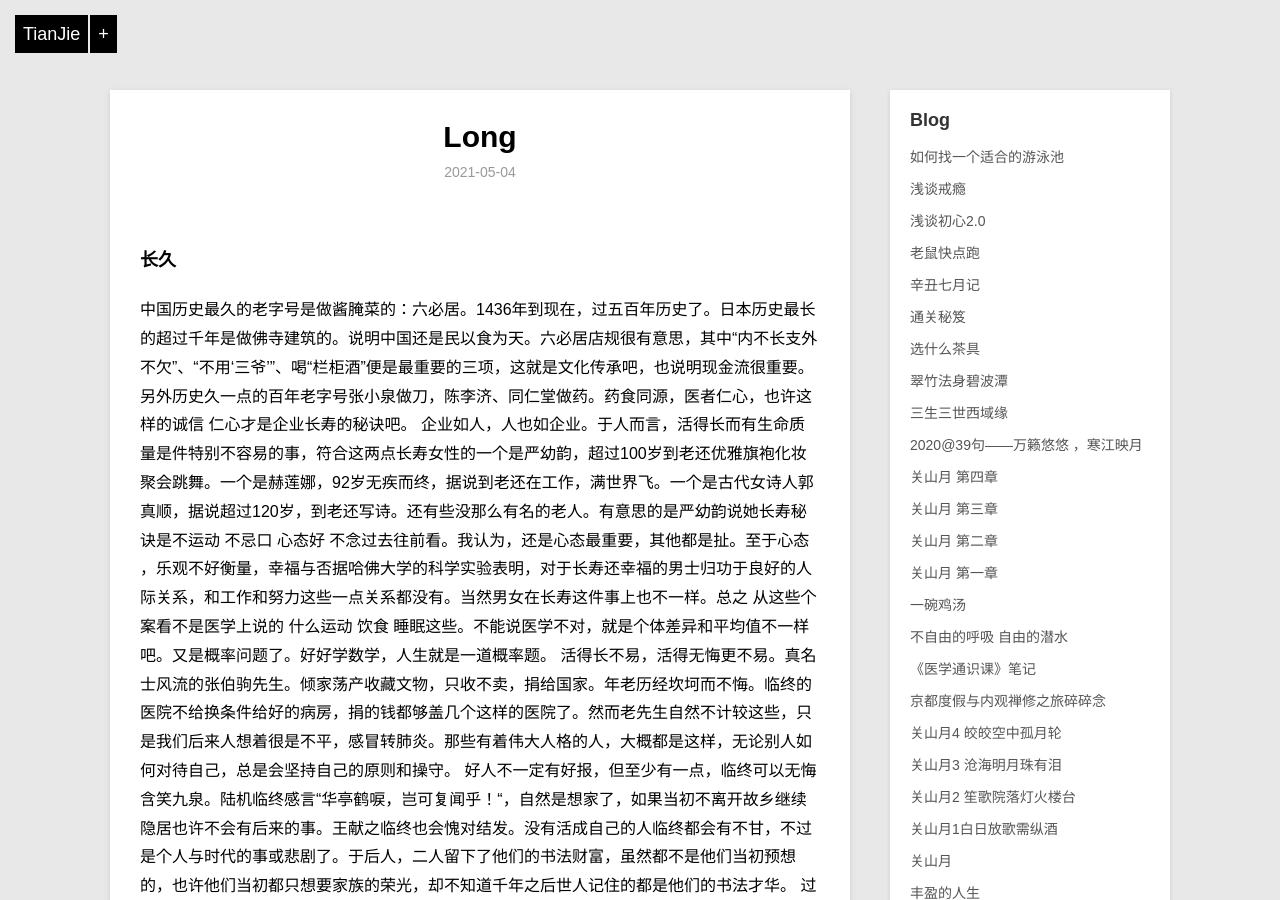
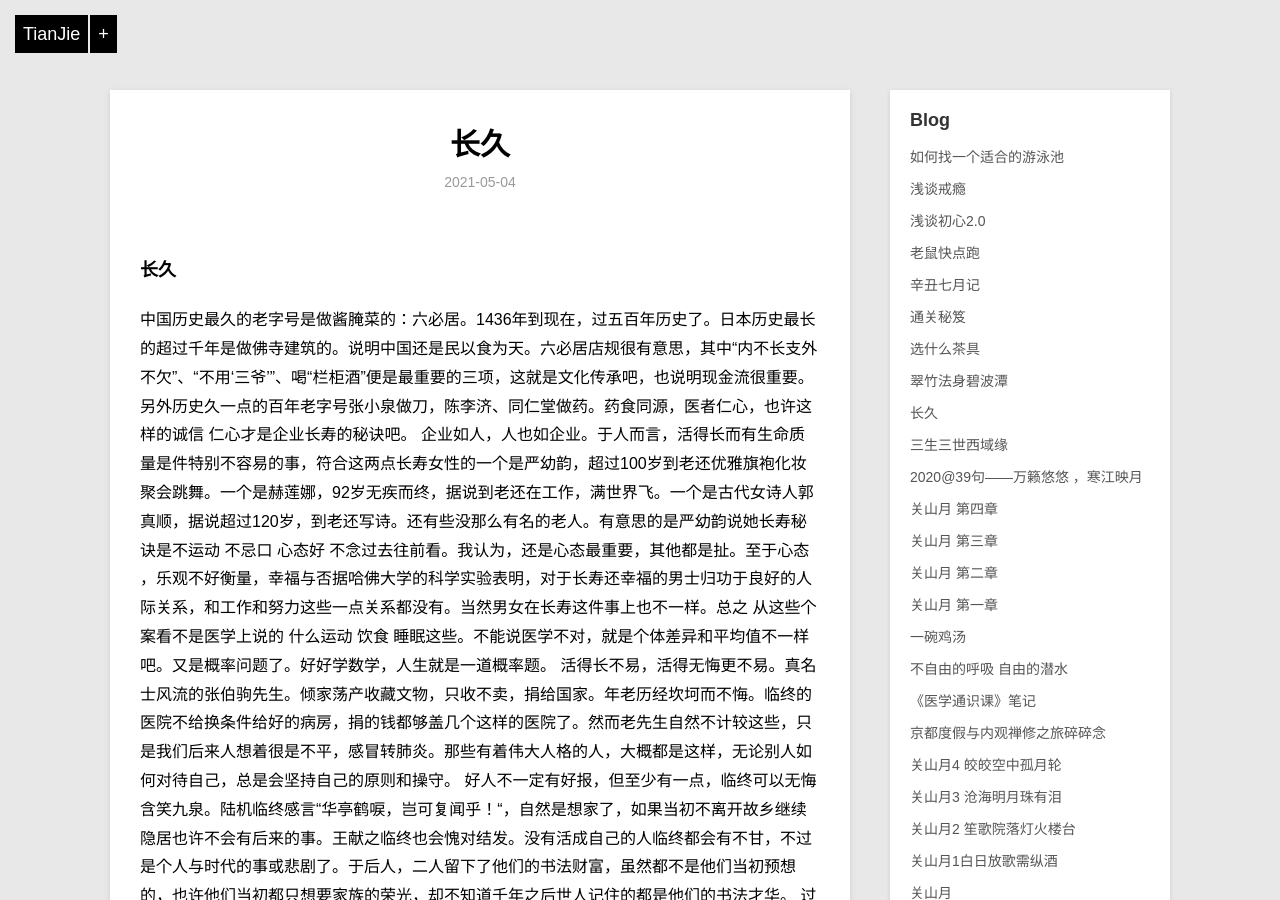
Before and after one commit to violettianjie/violettianjie.github.io, a Jekyll site: the page built from _posts/blog/2021-05-04-long.md, in a window 1280 px wide and 900 px high. Built offline with Jekyll 4.4.1, drawn with Linux system fonts in a browser that asks for light colours; our own code applies the rules of GitHub Pages for plain Markdown files.

Commit message:
Update 2021-05-04-long.md

```diff
--- a/_posts/blog/2021-05-04-long.md
+++ b/_posts/blog/2021-05-04-long.md
@@ -1,4 +1,9 @@
-
+---
+layout: post
+title: " 长久 "
+description: "观点商榷"
+category: blog
+---
 
 ### 长久
 中国历史最久的老字号是做酱腌菜的：六必居。1436年到现在，过五百年历史了。日本历史最长的超过千年是做佛寺建筑的。说明中国还是民以食为天。六必居店规很有意思，其中“内不长支外不欠”、“不用‘三爷’”、喝“栏柜酒”便是最重要的三项，这就是文化传承吧，也说明现金流很重要。另外历史久一点的百年老字号张小泉做刀，陈李济、同仁堂做药。药食同源，医者仁心，也许这样的诚信 仁心才是企业长寿的秘诀吧。
```
